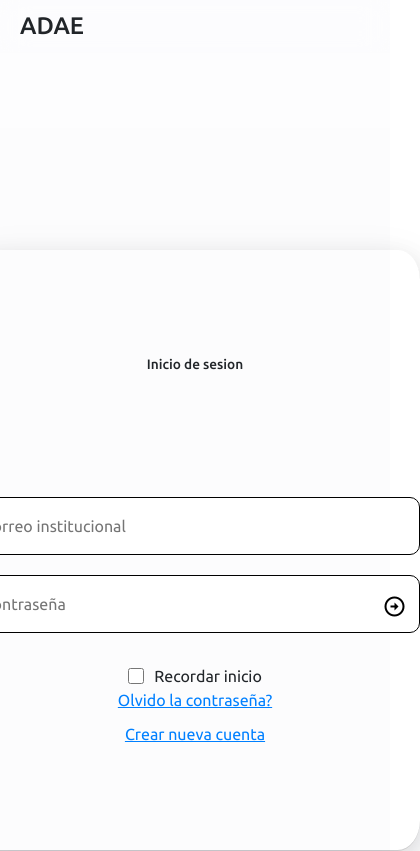
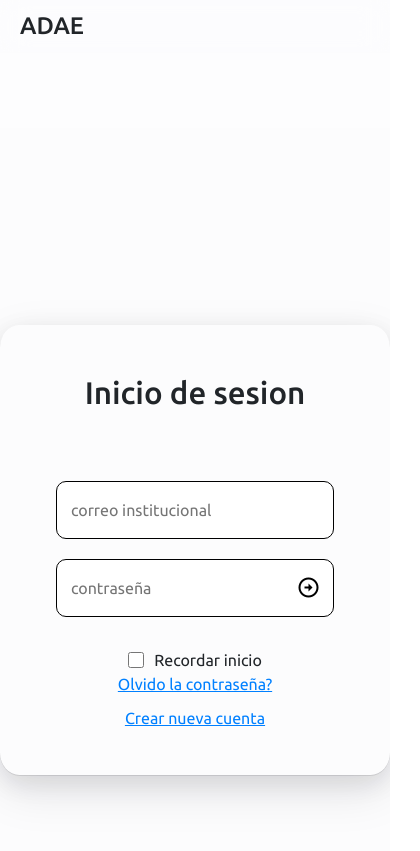
Before and after one commit to ProgramacionCbtis66/ProyectUnknown, an Angular app in the folder FrontEnd/: page /acceso in a window 390 px wide. Shown: the top 851 px of the page, 420 px wide, since content can reach past the window. Built offline with nearby package versions, Linux system fonts and the light colour scheme.

Commit message:
CSS | Main-access | pagina responsiva para celular

```diff
--- a/FrontEnd/src/app/main-access/main-access.component.css
+++ b/FrontEnd/src/app/main-access/main-access.component.css
@@ -103,3 +103,25 @@ label{
 .links a{
     color: rgb(0, 128, 255);
 }
+
+@media only screen and (max-width: 600px) {
+    #sign-in {
+        width: 400px;
+        height: 450px;
+    }
+
+    #sign-in p {
+      font-size: 8vw;
+    }
+
+    #sign-in #email-phone,
+    #sign-in #password {
+      width: 100%;
+      max-width: 300px;
+    }
+
+    .bx-right-arrow-circle {
+      top: 38.1%;
+      right: 5%;
+    }
+  }
```
